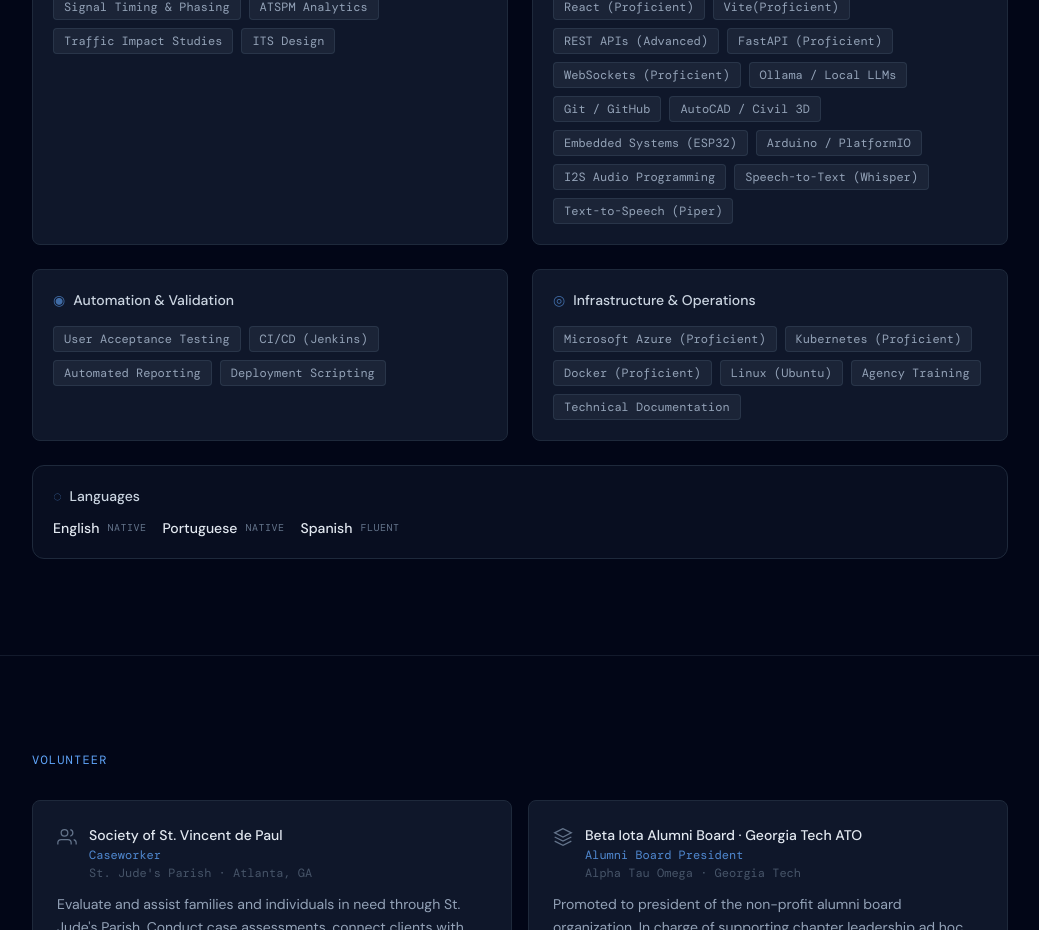
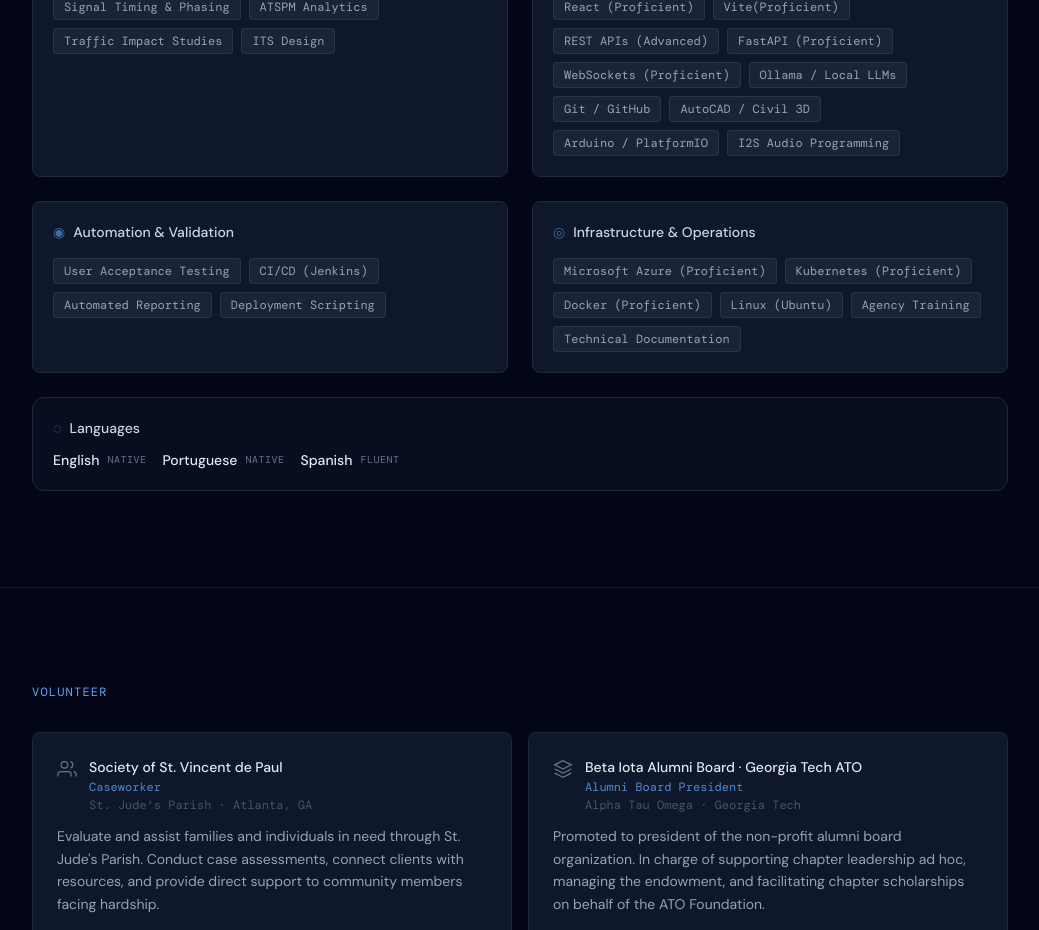
Before and after one commit to shmucas/portfolio, a React (Vite) app: page / in a window 1280 px wide. Shown: the part 4980-5910 px from the top of the page, without its empty margins (120-1159 px from the left). Built offline with nearby package versions, Linux system fonts and the light colour scheme.

Commit message:
Trim redundant skills entries
Removed Whisper/Piper and folded Embedded Systems into Arduino / PlatformIO.

```diff
--- a/src/components/Skills.jsx
+++ b/src/components/Skills.jsx
@@ -32,11 +32,8 @@ const skillGroups = [
       'Ollama / Local LLMs',
       'Git / GitHub',
       'AutoCAD / Civil 3D',
-      'Embedded Systems (ESP32)',
       'Arduino / PlatformIO',
       'I2S Audio Programming',
-      'Speech-to-Text (Whisper)',
-      'Text-to-Speech (Piper)',
     ],
   },
   {
```
